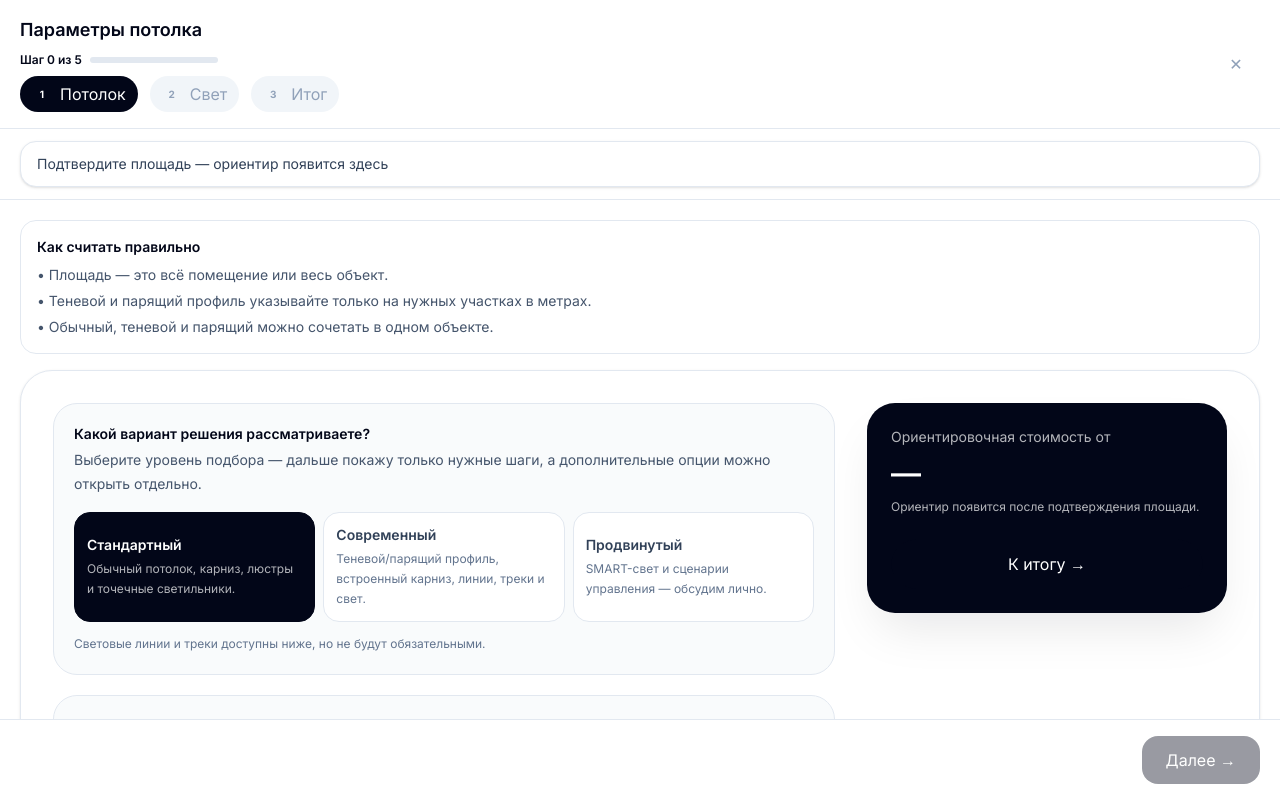
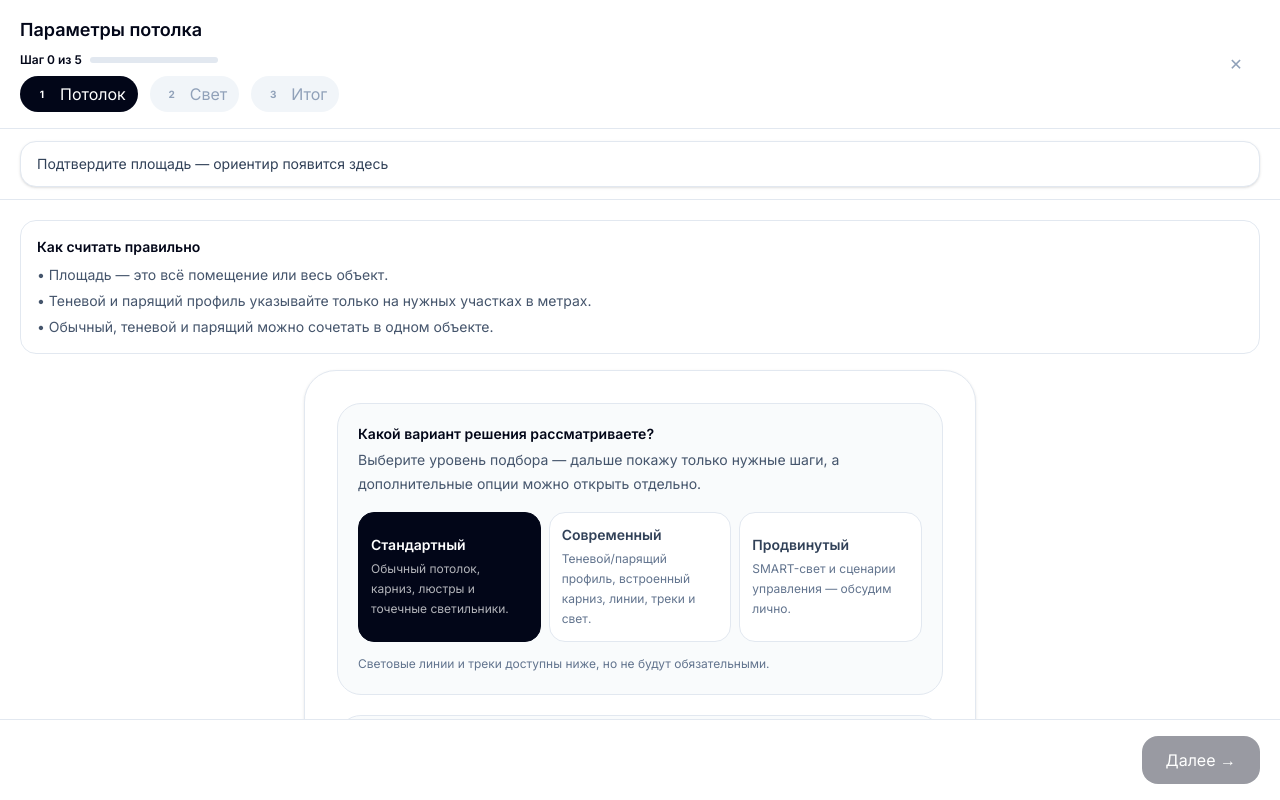
Before and after one commit to svladimirtsk-crypto/nextjs-potolkovo, a Next.js app: page / in a window 1280 px wide. Both pictures are taken after a click on the button "Рассчитать стоимость". Shown: the part 2409-3209 px from the top of the page. Built offline with nearby package versions, Linux system fonts and the light colour scheme.

Commit message:
Add fullQuizMode prop to PriceCalculatorClient

```diff
--- a/components/home/price-calculator-client.tsx
+++ b/components/home/price-calculator-client.tsx
@@ -698,6 +698,12 @@ type PriceCalculatorClientProps = {
   // Передаются из wizard-step0-calculator.tsx (оттуда — из modal context).
   onStep0ProgressChange?: (progress: { done: number; total: number } | null) => void;
   onIsStep0SummaryReadyChange?: (ready: boolean) => void;
+
+  // Квиз-флоу (Phase B): full-quiz mode — каждая секция как отдельный экран,
+  // без длинного скролла и без sidebar/sticky bar. Setup screen на первом экране,
+  // активная секция в середине, сводка в конце.
+  // В homepage-контексте (compactSections=false) не используется.
+  fullQuizMode?: boolean;
 };
 
 export function PriceCalculatorClient({
@@ -710,6 +716,7 @@ export function PriceCalculatorClient({
   initialSolutionScenario = "standard",
   onStep0ProgressChange,
   onIsStep0SummaryReadyChange,
+  fullQuizMode = false,
 }: PriceCalculatorClientProps) {
   const { snapshot: bridgeSnapshot, setSnapshot, setHasInteracted } = usePriceCalculatorBridge();
 
@@ -2265,9 +2272,16 @@ export function PriceCalculatorClient({
           <Step0SectionSummary />
         ) : (
           <>
-            <div className="grid gap-6 rounded-[2rem] border border-slate-200 bg-white p-4 shadow-sm sm:p-6 lg:grid-cols-[minmax(0,1fr)_360px] lg:items-start lg:gap-8 lg:p-8 max-sm:gap-3 max-sm:border-0 max-sm:bg-transparent max-sm:p-0 max-sm:shadow-none">
+            <div className={[
+              "grid gap-6 rounded-[2rem] border border-slate-200 bg-white p-4 shadow-sm sm:p-6 lg:items-start lg:gap-8 lg:p-8 max-sm:gap-3 max-sm:border-0 max-sm:bg-transparent max-sm:p-0 max-sm:shadow-none",
+              fullQuizMode ? "mx-auto max-w-2xl" : "lg:grid-cols-[minmax(0,1fr)_360px]",
+            ].join(" ")}>
         {/* LEFT */}
         <div className="min-w-0 space-y-5 max-sm:space-y-3">
+          {/* Квиз-флоу (Phase B): scenario picker виден в SetupScreen (choose-mode)
+              и в long-scroll mode. В active section phase full-quiz сценарий уже
+              зафиксирован — picker скрыт. */}
+          {!fullQuizMode || step0Phase === "choose-mode" ? (
             <SectionCard
               title="Какой вариант решения рассматриваете?"
               description="Выберите уровень подбора — дальше покажу только нужные шаги, а дополнительные опции можно открыть отдельно."
@@ -2306,8 +2320,11 @@ export function PriceCalculatorClient({
                 </p>
               ) : null}
             </SectionCard>
-
-          {showRoomManager ? (
+          ) : null}
+
+          {/* Квиз-флоу (Phase B): в full-quiz mode room manager скрыт — пользователь
+              видит только активную секцию. Add room доступен на сводке через Step0SectionSummary. */}
+          {!fullQuizMode && showRoomManager ? (
             <div ref={roomManagerRef}>
             <SectionCard
               title="Помещения в расчёте"
@@ -2438,7 +2455,7 @@ export function PriceCalculatorClient({
           ) : null}
 
           {/* AREA */}
-          <div ref={areaRef}>
+          <div ref={areaRef} className={fullQuizMode && activeStep !== "area" ? "hidden" : ""}>
             {confirmed.area && !(calculationScope === "room" && isChoosingRoom) ? (
               <SectionCard title={`Площадь`}>
                 <SummaryRow
@@ -2628,7 +2645,7 @@ export function PriceCalculatorClient({
           </div>
 
           {/* CEILING */}
-          <div ref={ceilingRef}>
+          <div ref={ceilingRef} className={fullQuizMode && activeStep !== "ceiling" ? "hidden" : ""}>
             {confirmed.ceiling ? (
               <SectionCard title={`Тип потолка`}>
                 <SummaryRow
@@ -2746,7 +2763,7 @@ export function PriceCalculatorClient({
 
           {/* JOINT SHADOW & FLOATING PROFILES */}
           {shadowEnabled && floatingEnabled ? (
-            <div ref={shadowProfileRef}>
+            <div ref={shadowProfileRef} className={fullQuizMode && activeStep !== "shadowProfile" ? "hidden" : ""}>
               {confirmed.shadowProfile ? (
                 <SectionCard title="Теневой и парящий профиль">
                   <SummaryRow
@@ -2858,7 +2875,7 @@ export function PriceCalculatorClient({
             <>
               {/* SHADOW PROFILE (if shadow enabled) */}
               {shadowEnabled ? (
-                <div ref={shadowProfileRef}>
+                <div ref={shadowProfileRef} className={fullQuizMode && activeStep !== "shadowProfile" ? "hidden" : ""}>
                   {confirmed.shadowProfile ? (
                     <SectionCard title={`Теневой профиль`}>
                       <SummaryRow
@@ -2920,7 +2937,7 @@ export function PriceCalculatorClient({
 
               {/* FLOATING PROFILE (if floating enabled) */}
               {floatingEnabled ? (
-                <div ref={floatingProfileRef}>
+                <div ref={floatingProfileRef} className={fullQuizMode && activeStep !== "floatingProfile" ? "hidden" : ""}>
                   {confirmed.floatingProfile ? (
                     <SectionCard title={`Парящий профиль`}>
                       <SummaryRow
@@ -2999,7 +3016,7 @@ export function PriceCalculatorClient({
 
           {/* LIGHT LINES */}
           {showModernOptionSteps ? (
-          <div ref={lightLinesRef}>
+          <div ref={lightLinesRef} className={fullQuizMode && activeStep !== "lightLines" ? "hidden" : ""}>
             {confirmed.lightLines ? (
               <SectionCard title={`Световые линии`}>
                 <SummaryRow
@@ -3079,7 +3096,7 @@ export function PriceCalculatorClient({
           ) : null}
 
           {/* CORNICE */}
-          <div ref={corniceRef}>
+          <div ref={corniceRef} className={fullQuizMode && activeStep !== "cornice" ? "hidden" : ""}>
             {confirmed.cornice ? (
               <SectionCard title={`Карнизы`}>
                 <SummaryRow
@@ -3217,7 +3234,7 @@ export function PriceCalculatorClient({
 
           {/* TRACK */}
           {showModernOptionSteps ? (
-          <div ref={trackRef}>
+          <div ref={trackRef} className={fullQuizMode && activeStep !== "track" ? "hidden" : ""}>
             {confirmed.track ? (
               <SectionCard title={`Трековое освещение`}>
                 <SummaryRow
@@ -3313,7 +3330,7 @@ export function PriceCalculatorClient({
           ) : null}
 
           {/* CHANDELIERS */}
-          <div ref={chandeliersRef}>
+          <div ref={chandeliersRef} className={fullQuizMode && activeStep !== "chandeliers" ? "hidden" : ""}>
             {confirmed.chandeliers ? (
               <SectionCard title={`Установка люстр`}>
                 <SummaryRow
@@ -3401,7 +3418,7 @@ export function PriceCalculatorClient({
           </div>
 
           {/* LIGHTS */}
-          <div ref={lightsRef}>
+          <div ref={lightsRef} className={fullQuizMode && activeStep !== "lights" ? "hidden" : ""}>
             {confirmed.lights ? (
               <SectionCard title={`Точечные светильники`}>
                 <SummaryRow
@@ -3551,7 +3568,8 @@ export function PriceCalculatorClient({
           ) : null}
         </div>
 
-        {/* RIGHT summary — desktop sidebar */}
+        {/* RIGHT summary — desktop sidebar (скрыт в full-quiz mode) */}
+        {!fullQuizMode ? (
         <div className="hidden lg:block lg:sticky lg:top-24 lg:self-start">
           <div className="rounded-[1.75rem] bg-slate-950 p-6 text-white shadow-2xl shadow-slate-950/10">
             <p className="text-sm text-white/70">
@@ -3634,9 +3652,10 @@ export function PriceCalculatorClient({
             )}
           </div>
         </div>
-
-        {/* V-3: Mobile sticky bottom bar with price + CTA */}
-        {showMobileStickyBar ? (
+        ) : null}
+
+        {/* V-3: Mobile sticky bottom bar with price + CTA (скрыт в full-quiz mode) */}
+        {showMobileStickyBar && !fullQuizMode ? (
         <div className="calc-sticky-bar fixed bottom-0 left-0 right-0 z-40 border-t border-slate-200 bg-white/95 px-4 py-3 shadow-[0_-4px_12px_rgba(0,0,0,0.08)] backdrop-blur lg:hidden"
           style={{ paddingBottom: "max(env(safe-area-inset-bottom), 12px)" }}
         >
@@ -3662,7 +3681,7 @@ export function PriceCalculatorClient({
       </div>
 
       {/* Spacer for mobile sticky bar so last step isn't hidden */}
-      {showMobileStickyBar ? (
+      {showMobileStickyBar && !fullQuizMode ? (
         <div className="h-20 lg:hidden" aria-hidden="true" />
       ) : null}
           </>
```
Lines whose indentation alone changed are shown as unchanged.
